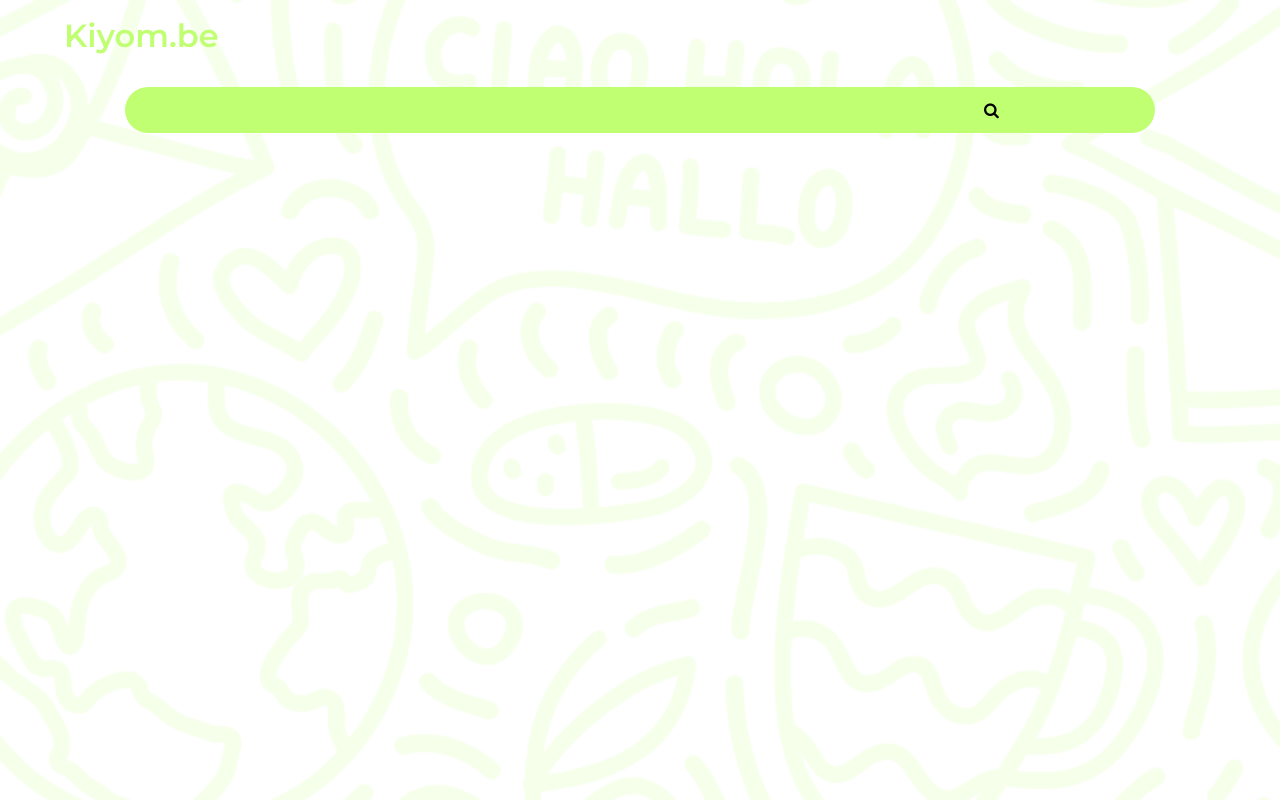
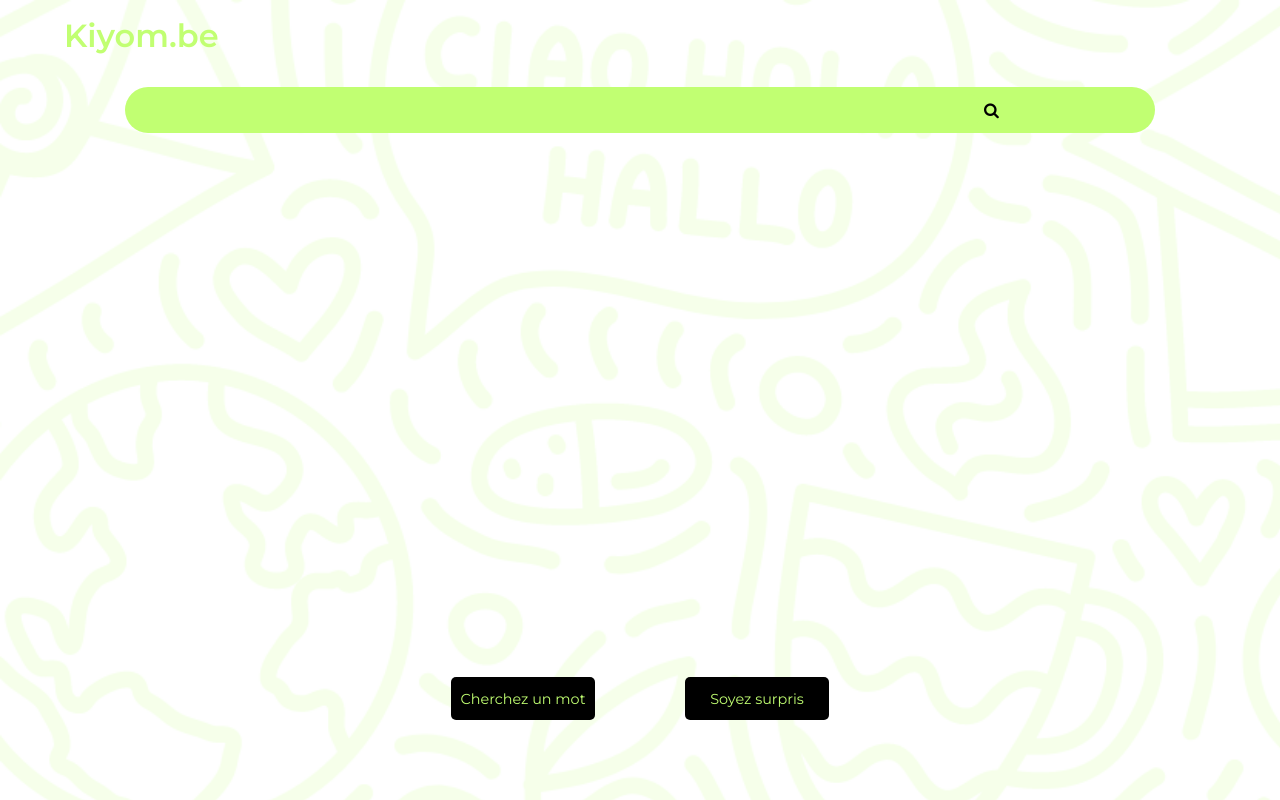
Before and after one commit to Erzatskaiser/kiyombe-dictionary, a React (Create React App) app in the folder frontend/kiyombe-dict/: page /search in a window 1280 px wide. Built offline with nearby package versions, Linux system fonts and the light colour scheme.

Commit message:
Added buttons to search page

```diff
--- a/frontend/kiyombe-dict/src/pages/search/search.css
+++ b/frontend/kiyombe-dict/src/pages/search/search.css
@@ -48,3 +48,31 @@
   padding: 10px;
   caret-color: transparent;
 }
+
+.search_buttons {
+  display: flex;
+  position: relative;
+  top: 34em;
+  flex-direction: row;
+  margin-bottom: 6em;
+  max-width: 90vw;
+}
+
+.search_button {
+  background: black;
+  font-family: "Montserrat", sans-serif;
+  font-size: 90%;
+  width: 10em;
+  height: 3em;
+  color: #C1FF72;
+  border: none;
+  text-align: center;
+  text-decoration: none;
+  border-radius: 5px;
+  padding: 0.3em;
+}
+
+.search_button:hover {
+  background: #A4FD34;
+  color: black;
+}
--- a/frontend/kiyombe-dict/src/pages/search/search.js
+++ b/frontend/kiyombe-dict/src/pages/search/search.js
@@ -1,8 +1,23 @@
 //Necessary impots
+import { useNavigate } from "react-router-dom";
 import './search.css';
 
 //Output function
 function Search() {
+
+  //Initialize navigator
+  const navigate = useNavigate();
+
+  //Handle switching to the search page
+  const handleSearch = (event) => {
+
+    //Preent default form submission
+    event.preventDefault();
+
+    //Push to history
+    navigate("/search");
+  }
+
   return (
     <body className="canvas_search">
       <div className="navbar">
@@ -15,7 +30,14 @@ function Search() {
           <input type="text" className="searched_word"/>
           <i className="fa fa-search" aria-hidden="true"></i>
         </div>
-    </div>
+      </div>
+      <div className="search_results">
+      </div>
+      <div className="search_buttons">
+	      <button className="search_button" onClick={handleSearch}>Cherchez un mot</button>
+        <div className="divider1"/>
+        <button className="search_button">Soyez surpris</button>
+      </div>
     </body>
   );
 }
```
